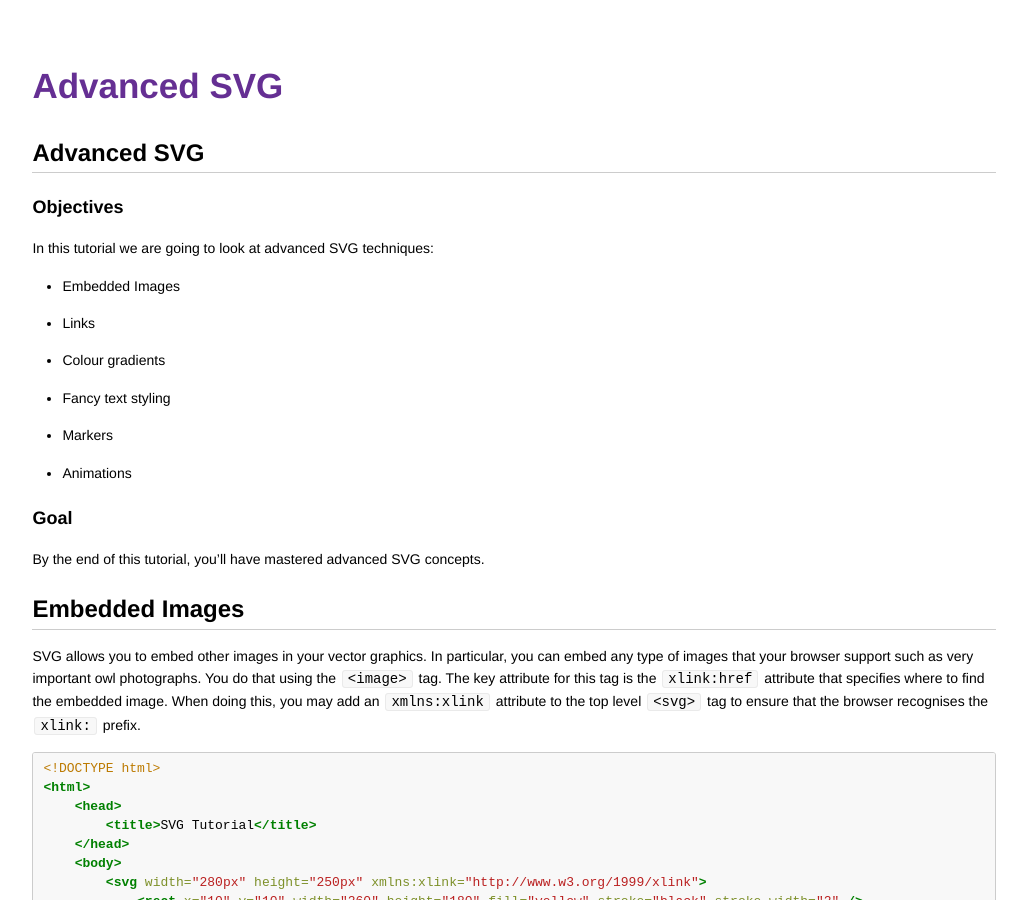
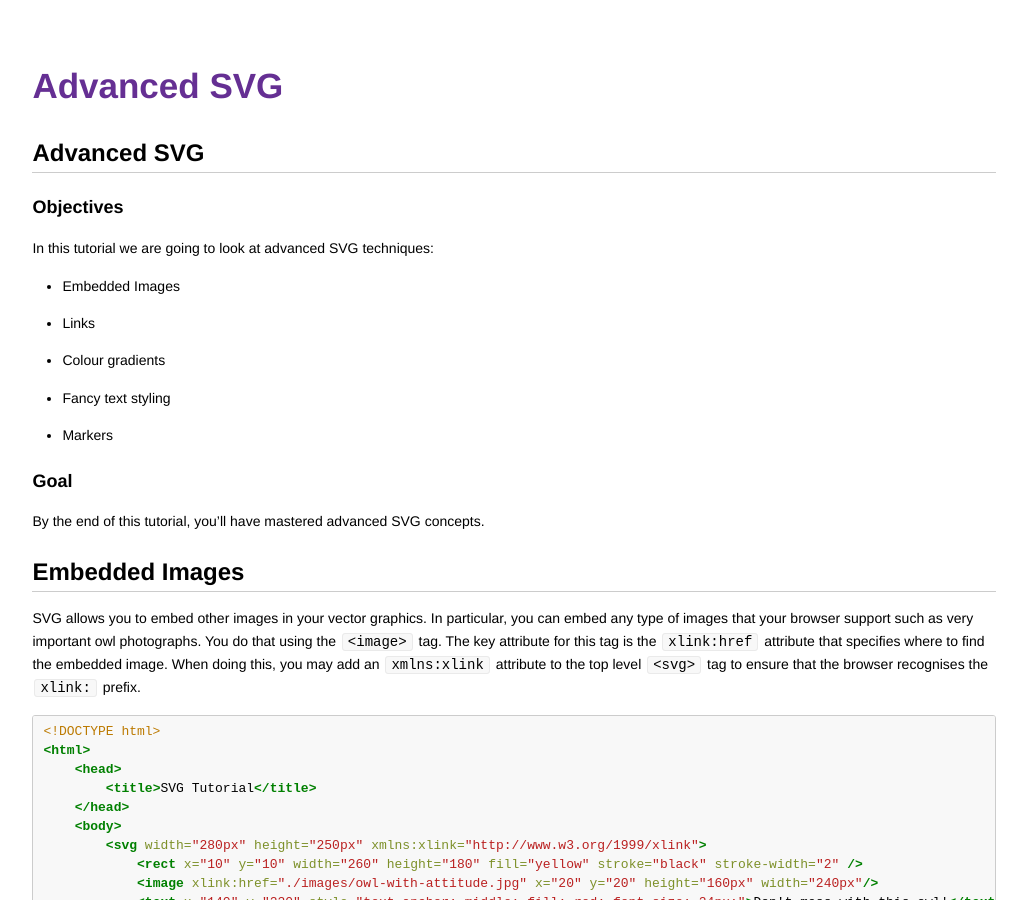
Before and after one commit to codebar/tutorials, a Jekyll site: the page built from svg/lesson4/tutorial.md, in a window 1280 px wide and 900 px high. Shown: the whole window, without its empty margins (126-1153 px from the left). Built offline with Jekyll 4.4.1, drawn with Linux system fonts in a browser that asks for light colours.

Commit message:
Removed animations from lesson goals as it's worth its own lesson

```diff
--- a/svg/lesson4/tutorial.md
+++ b/svg/lesson4/tutorial.md
@@ -14,7 +14,6 @@ In this tutorial we are going to look at advanced SVG techniques:
 * Colour gradients
 * Fancy text styling
 * Markers
-* Animations
 
 ### Goal
 
```
